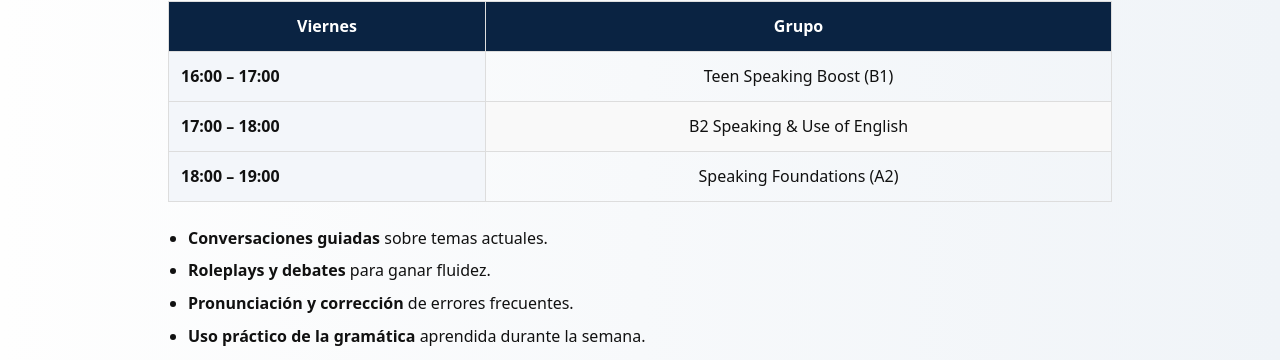
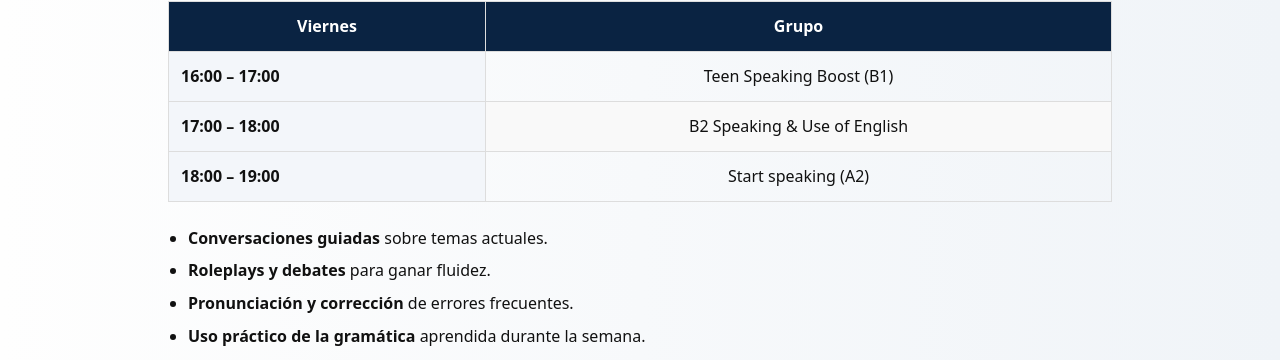
Before and after one commit to dixonbruce/englishco, a Jekyll site: the page built from speakingadolescentes.html, in a window 1280 px wide. Shown: the part 258-618 px from the top of the page. Built offline with Jekyll 4.4.1, drawn with Linux system fonts in a browser that asks for light colours.

Commit message:
Rename Speaking Foundations to Start speaking (A2)

```diff
--- a/speakingadolescentes.html
+++ b/speakingadolescentes.html
@@ -34,7 +34,7 @@ section: "cursos"
       </tr>
       <tr>
         <td>18:00 – 19:00</td>
-        <td>Speaking Foundations (A2)</td>
+        <td>Start speaking (A2)</td>
       </tr>
     </tbody>
   </table>
```
